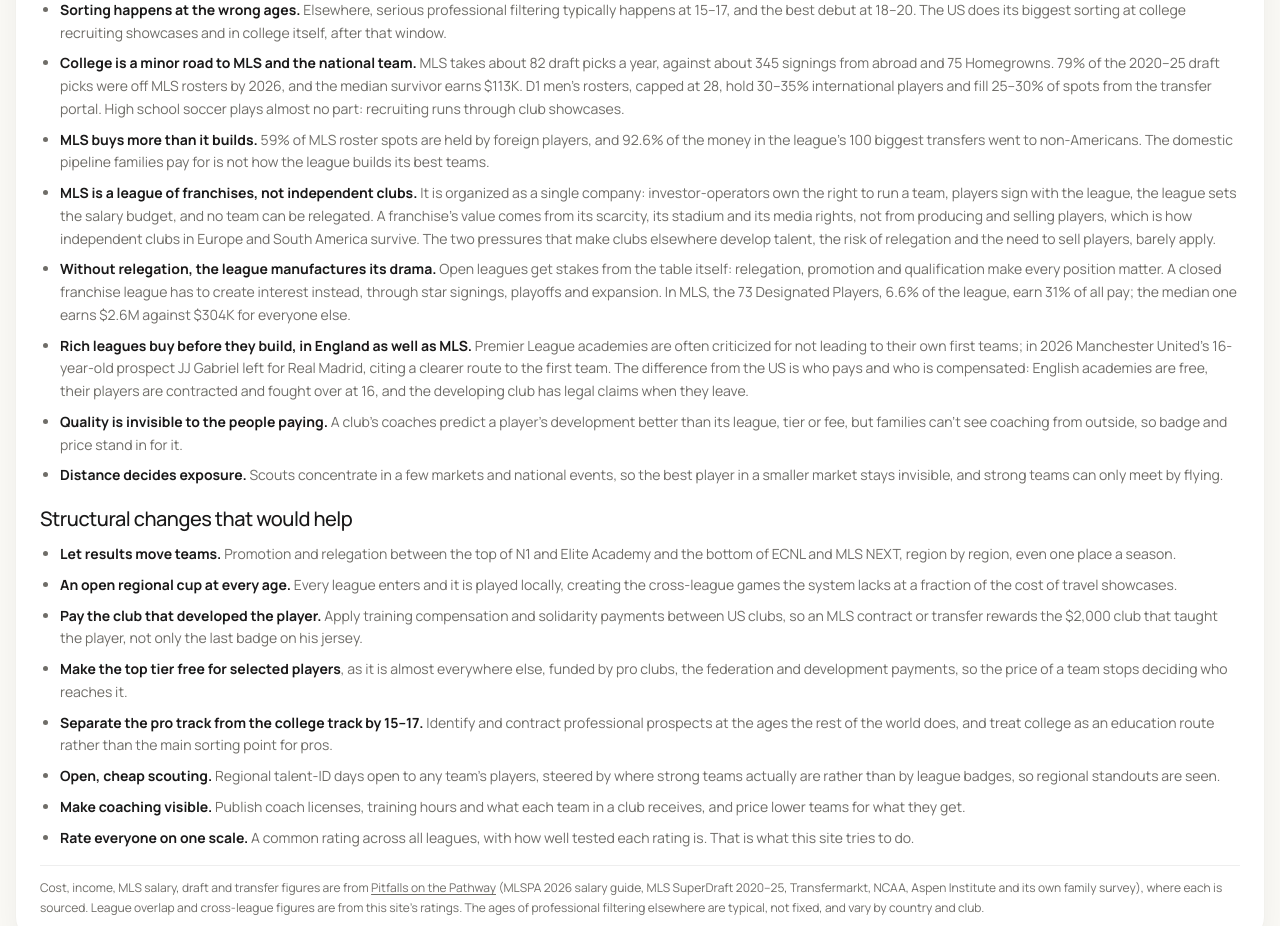
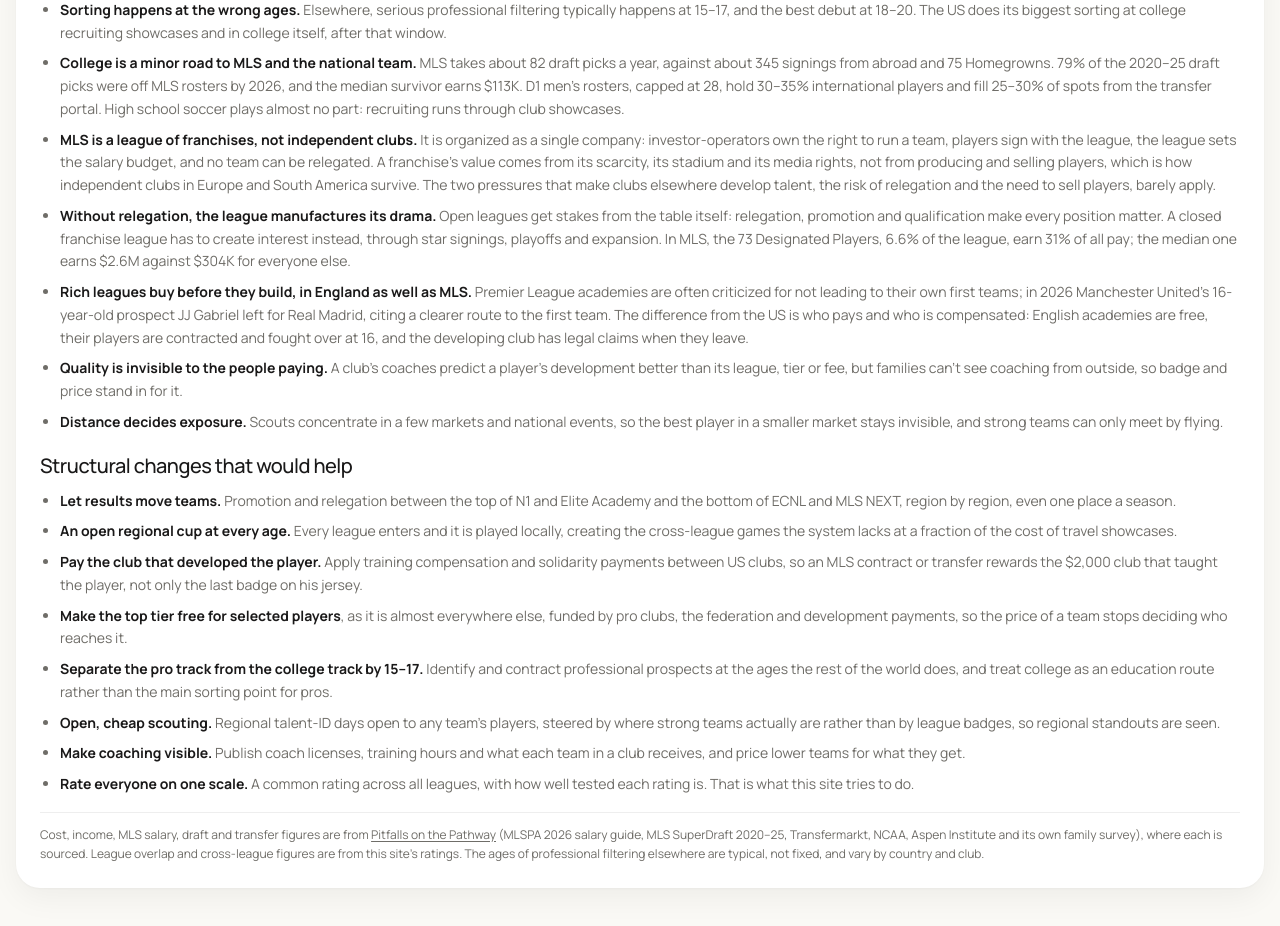
Before and after one commit to ericdoesit/soccer-rankings, a Next.js app: page /findings in a window 1280 px wide. Shown: the part 2440-3366 px from the top of the page. Built offline with nearby package versions, Linux system fonts and the light colour scheme; a web font is replaced by a local one.

Commit message:
Findings: drop the 'MLS buys more than it builds' bullet, now covered by the bought-not-built summary
Co-Authored-By: Claude Opus 5.5 <noreply@anthropic.com>

```diff
--- a/src/app/findings/page.tsx
+++ b/src/app/findings/page.tsx
@@ -178,7 +178,6 @@ export default function FindingsPage() {
                 <li><strong className="text-foreground">The club that collects the fees is not the one that decides.</strong> College coaches and MLS academy directors judge players at showcases and tryouts, with no stake in who developed them. MLS academies are free and sign their best players directly as Homegrowns; families at the 122 independent MLS NEXT clubs pay to compete for a draft pool those academies have already skimmed, with two roster spots per MLS team reserved for Homegrowns.</li>
                 <li><strong className="text-foreground">Sorting happens at the wrong ages.</strong> Elsewhere, serious professional filtering typically happens at 15–17, and the best debut at 18–20. The US does its biggest sorting at college recruiting showcases and in college itself, after that window.</li>
                 <li><strong className="text-foreground">College is a minor road to MLS and the national team.</strong> MLS takes about 82 draft picks a year, against about 345 signings from abroad and 75 Homegrowns. 79% of the 2020–25 draft picks were off MLS rosters by 2026, and the median survivor earns $113K. D1 men&apos;s rosters, capped at 28, hold 30–35% international players and fill 25–30% of spots from the transfer portal. High school soccer plays almost no part: recruiting runs through club showcases.</li>
-                <li><strong className="text-foreground">MLS buys more than it builds.</strong> 59% of MLS roster spots are held by foreign players, and 92.6% of the money in the league&apos;s 100 biggest transfers went to non-Americans. The domestic pipeline families pay for is not how the league builds its best teams.</li>
                 <li><strong className="text-foreground">MLS is a league of franchises, not independent clubs.</strong> It is organized as a single company: investor-operators own the right to run a team, players sign with the league, the league sets the salary budget, and no team can be relegated. A franchise&apos;s value comes from its scarcity, its stadium and its media rights, not from producing and selling players, which is how independent clubs in Europe and South America survive. The two pressures that make clubs elsewhere develop talent, the risk of relegation and the need to sell players, barely apply.</li>
                 <li><strong className="text-foreground">Without relegation, the league manufactures its drama.</strong> Open leagues get stakes from the table itself: relegation, promotion and qualification make every position matter. A closed franchise league has to create interest instead, through star signings, playoffs and expansion. In MLS, the 73 Designated Players, 6.6% of the league, earn 31% of all pay; the median one earns $2.6M against $304K for everyone else.</li>
                 <li><strong className="text-foreground">Rich leagues buy before they build, in England as well as MLS.</strong> Premier League academies are often criticized for not leading to their own first teams; in 2026 Manchester United&apos;s 16-year-old prospect JJ Gabriel left for Real Madrid, citing a clearer route to the first team. The difference from the US is who pays and who is compensated: English academies are free, their players are contracted and fought over at 16, and the developing club has legal claims when they leave.</li>
```
